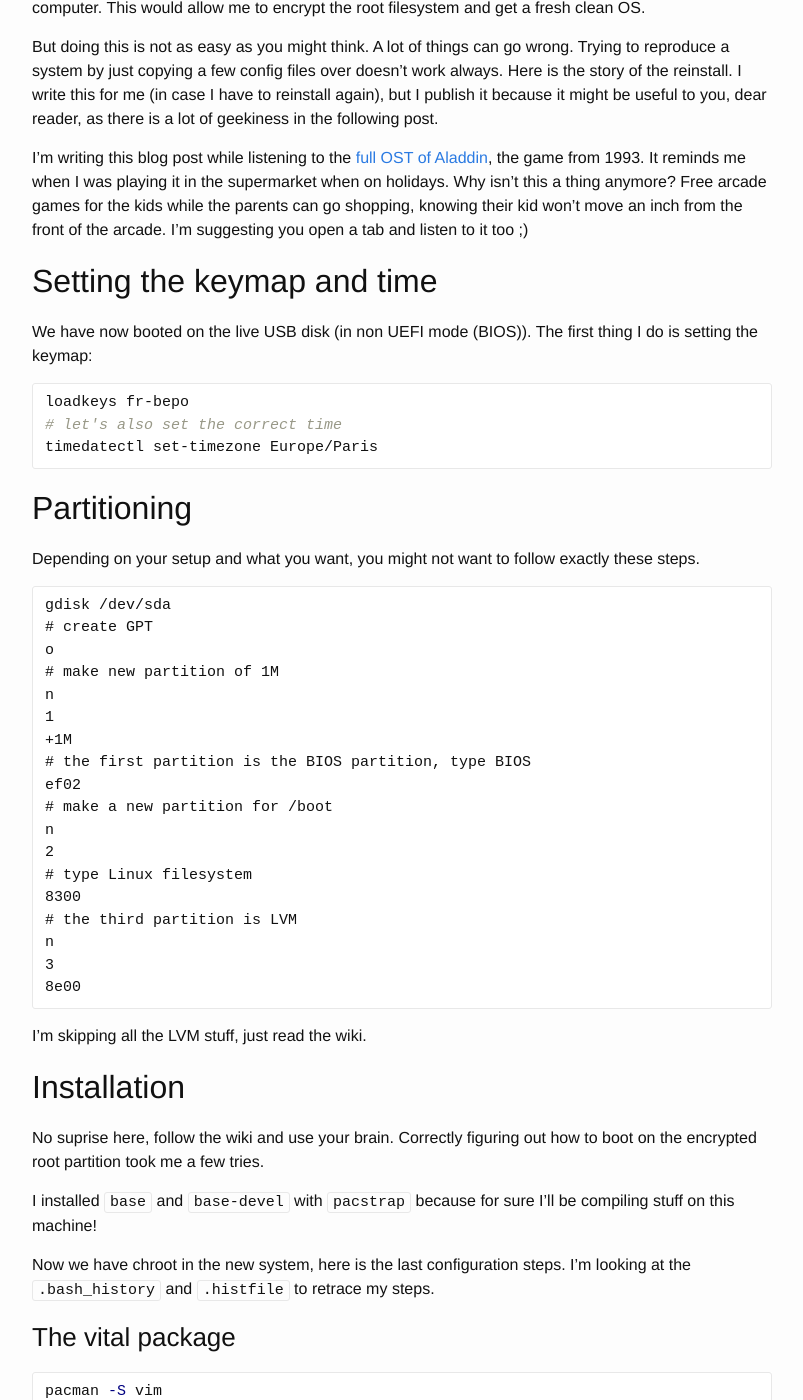
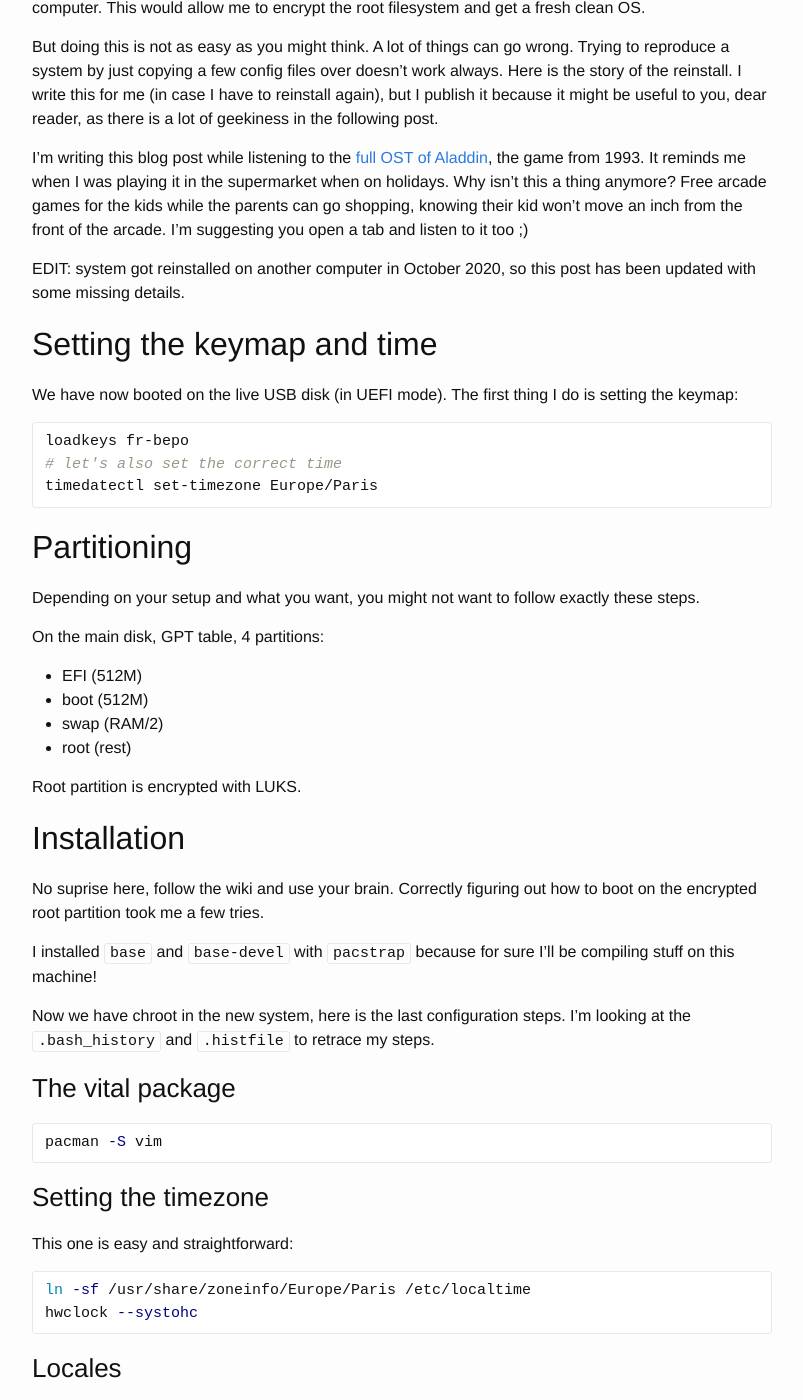
Before and after one commit to NicolasCARPi/nicolascarpi.github.io, a Jekyll site: the page built from _posts/2019-02-16-reinstall-os.markdown, in a window 1280 px wide and 1400 px high, scrolled down 333 px. Shown: the whole window, without its empty margins (238-1041 px from the left). Built offline with Jekyll 4.4.1, drawn with Linux system fonts in a browser that asks for light colours; some of the changed text lies outside the part shown.

Commit message:
edit reinstall

```diff
--- a/_posts/2019-02-16-reinstall-os.markdown
+++ b/_posts/2019-02-16-reinstall-os.markdown
@@ -12,9 +12,11 @@ But doing this is not as easy as you might think. A lot of things can go wrong.
 
 I'm writing this blog post while listening to the [full OST of Aladdin](https://www.youtube.com/watch?v=swNNkgUsjQk), the game from 1993. It reminds me when I was playing it in the supermarket when on holidays. Why isn't this a thing anymore? Free arcade games for the kids while the parents can go shopping, knowing their kid won't move an inch from the front of the arcade. I'm suggesting you open a tab and listen to it too ;)
 
+EDIT: system got reinstalled on another computer in October 2020, so this post has been updated with some missing details.
+
 ## Setting the keymap and time
 
-We have now booted on the live USB disk (in non UEFI mode (BIOS)). The first thing I do is setting the keymap:
+We have now booted on the live USB disk (in UEFI mode). The first thing I do is setting the keymap:
 
 ~~~bash
 loadkeys fr-bepo
@@ -26,28 +28,14 @@ timedatectl set-timezone Europe/Paris
 
 Depending on your setup and what you want, you might not want to follow exactly these steps.
 
-~~~
-gdisk /dev/sda
-# create GPT
-o
-# make new partition of 1M
-n
-1
-+1M
-# the first partition is the BIOS partition, type BIOS
-ef02
-# make a new partition for /boot
-n
-2
-# type Linux filesystem
-8300
-# the third partition is LVM
-n
-3
-8e00
-~~~
+On the main disk, GPT table, 4 partitions:
 
-I'm skipping all the LVM stuff, just read the wiki.
+* EFI (512M)
+* boot (512M)
+* swap (RAM/2)
+* root (rest)
+
+Root partition is encrypted with LUKS.
 
 ## Installation
 
@@ -235,16 +223,33 @@ chsh -s /usr/bin/zsh
 zsh
 ~~~
 
+### Sound
+
+~~~bash
+sudo pacman -S pulseaudio pulseaudio-alsa alsa-utils
+systemctl start --user pulseaudio
+systemctl enable --user pulseaudio
+~~~
+
+Make sure to adapt the lua script for sound with the correct sound path!
+
+
 ### Graphical interface
 
 I can do a lot of things in the console as most of my favorite tools are text based (mutt, tmux, vim, git, ncmpcpp, …) but let's not be too nerdy and let's install a graphical interface with X11, our favorite crappy old unsafe software :)
 
 ~~~bash
 # install the graphics drivers, xinit, compositing manager, notification daemon, sound, music, cursor hider, terminal emulator and WM
-sudo pacman -S mesa xf86-video-amdgpu xorg-xinit xcompmgr twmnd pulseaudio mpd unclutter rxvt-unicode awesome pcmanfm firefox chromium
+# and some other stuff
+sudo pacman -S man mesa xf86-video-amdgpu xorg-xinit xcompmgr twmnd pulseaudio mpd mpc unclutter rxvt-unicode awesome pcmanfm firefox chromium gnupg pcmanfm mutt ruby sshfs conky xarchiver pinentry lxappearance w3m docker-compose filezilla owncloud-client pass python-pip pyenv
 ~~~
 
+Start lxappearance and select Vertex dark theme (yay -S vertex-themes-git vertex-icons-git).
+
+
 The content of my `~/.xinitrc` file:
+
+
 
 ~~~
 # file: ~/.xinitrc
@@ -291,6 +296,14 @@ Now the moment that we're all waiting for: starting Xorg!
 ~~~bash
 startx
 ~~~
+
+### Video / office
+
+~~~
+sudo pacman -S vlc libreoffice-fresh gpicview evince
+~~~
+
+
 
 Because all of my settings are nicely tracked in my [.dotfiles repository](https://github.com/NicolasCARPi/.dotfiles), all my custom shortcuts and everything are there. But some things are still missing of course!
 
```
Also changed, not shown: other parts of _posts/2019-02-16-reinstall-os.markdown (+1 -1 lines).
